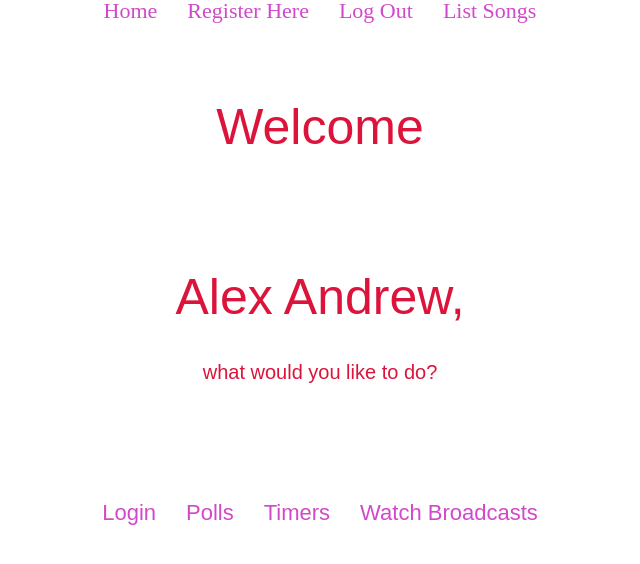
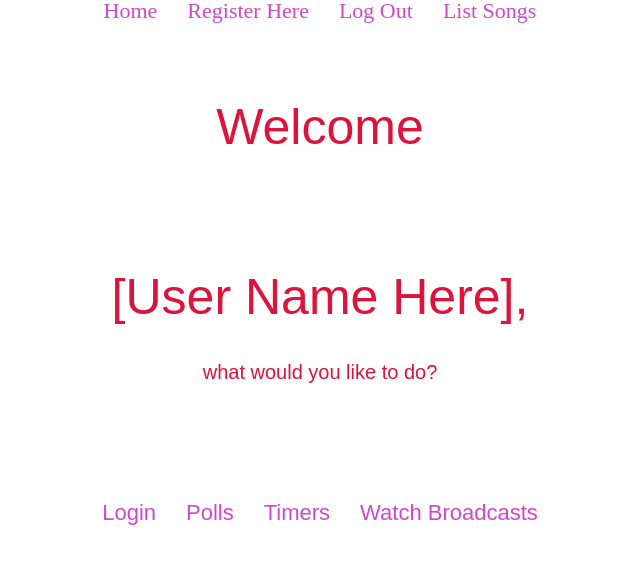
Before and after one commit to Pytormal/PYT-Studio, a React (Create React App) app: page / in a window 1280 px wide. Shown: the top 564 px of the page, without its empty margins (320-960 px from the left). Built offline with nearby package versions, Linux system fonts and the light colour scheme.

Commit message:
Update Home.js

```diff
--- a/src/components/Home.js
+++ b/src/components/Home.js
@@ -5,7 +5,7 @@ import "./styles/timer.css";
 
 class Home extends React.Component {
   state = {
-    user: { user_name: "Alex Andrew" },
+    user: { user_name: "[User Name Here]" },
   };
 
   render() {
```
